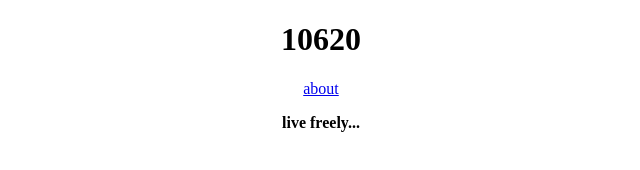
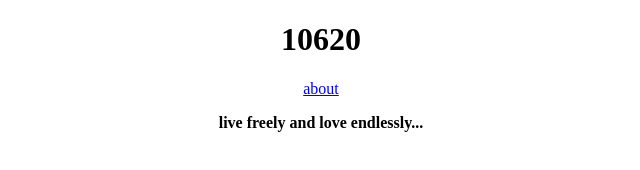
Before and after one commit to trentond0/10620, a plain HTML site: page index.html in a window 1280 px wide. Shown: the whole page, without its empty margins (319-959 px from the left). Drawn offline with Linux system fonts and the light colour scheme.

Commit message:
Update index.html

```diff
--- a/index.html
+++ b/index.html
@@ -14,6 +14,6 @@
 <body>
     <h1>10620</h1>
     <p><a href="/about">about</a></p>
-    <p><b>live freely...</b></p>
+    <p><b>live freely and love endlessly...</b></p>
 </body>
 </html>
```
